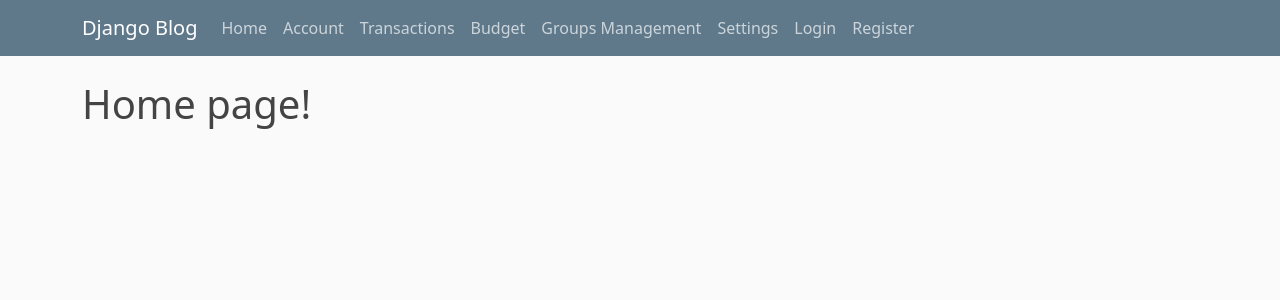
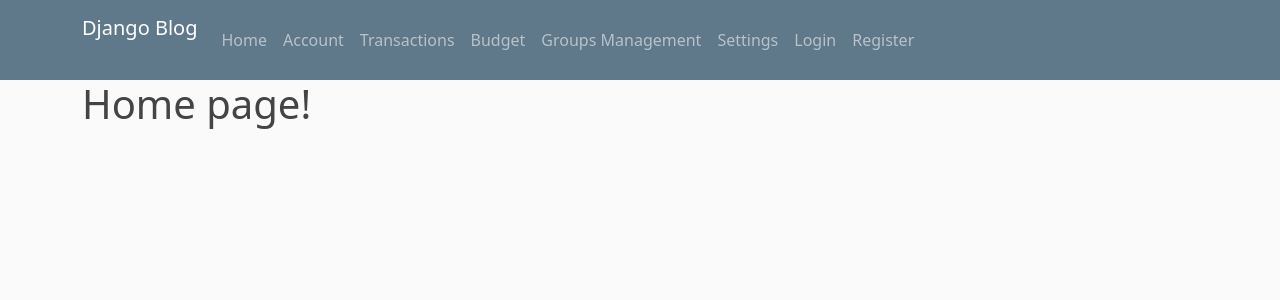
Before and after one commit to RobertOltean314/FinalProjectSDA, a Django app: page / in a window 1280 px wide. Shown: the top 300 px of the page. Run offline with Django 5.2, Linux system fonts and the light colour scheme.

Commit message:
putine modificari la design

```diff
--- a/templates/base.html
+++ b/templates/base.html
@@ -18,32 +18,8 @@
 
 </head>
 <body>
-<header class="site-header">
-    <nav class="navbar navbar-expand-md navbar-dark bg-steel fixed-top">
-        <div class="container">
-            <a class="navbar-brand mr-4" href="#">Django Blog</a>
-            <button class="navbar-toggler" type="button" data-toggle="collapse" data-target="#navbarToggle"
-                    aria-controls="navbarToggle" aria-expanded="false" aria-label="Toggle navigation">
-                <span class="navbar-toggler-icon"></span>
-            </button>
-            <div class="collapse navbar-collapse" id="navbarToggle">
-                <div class="navbar-nav mr-auto">
-                    <a class="nav-item nav-link" href="#">Home</a>
-                    <a class="nav-item nav-link" href="#">Account</a>
-                    <a class="nav-item nav-link" href="#">Transactions</a>
-                    <a class="nav-item nav-link" href="#">Budget</a>
-                    <a class="nav-item nav-link" href="#">Groups Management</a>
-                    <a class="nav-item nav-link" href="#">Settings</a>
-                </div>
-                <!-- Navbar Right Side -->
-                <div class="navbar-nav">
-                    <a class="nav-item nav-link" href="#">Login</a>
-                    <a class="nav-item nav-link" href="#">Register</a>
-                </div>
-            </div>
-        </div>
-    </nav>
-</header>
+
+{% include 'navbar.html' %}
 
 <main role="main" class="container">
     <div class="row">
--- /dev/null
+++ b/templates/navbar.html
@@ -0,0 +1,26 @@
+<!-- navbar.html -->
+
+<nav class="navbar navbar-expand-md navbar-dark bg-steel fixed-top flex-md-column">
+    <div class="container">
+        <a class="navbar-brand mb-4" href="#">Django Blog</a>
+        <button class="navbar-toggler" type="button" data-toggle="collapse" data-target="#navbarToggle"
+                aria-controls="navbarToggle" aria-expanded="false" aria-label="Toggle navigation">
+            <span class="navbar-toggler-icon"></span>
+        </button>
+        <div class="collapse navbar-collapse" id="navbarToggle">
+            <div class="navbar-nav">
+                <a class="nav-item nav-link" href="#">Home</a>
+                <a class="nav-item nav-link" href="#">Account</a>
+                <a class="nav-item nav-link" href="#">Transactions</a>
+                <a class="nav-item nav-link" href="#">Budget</a>
+                <a class="nav-item nav-link" href="#">Groups Management</a>
+                <a class="nav-item nav-link" href="#">Settings</a>
+            </div>
+            <!-- Navbar Right Side -->
+            <div class="navbar-nav mt-md-auto">
+                <a class="nav-item nav-link" href="#">Login</a>
+                <a class="nav-item nav-link" href="#">Register</a>
+            </div>
+        </div>
+    </div>
+</nav>
```
